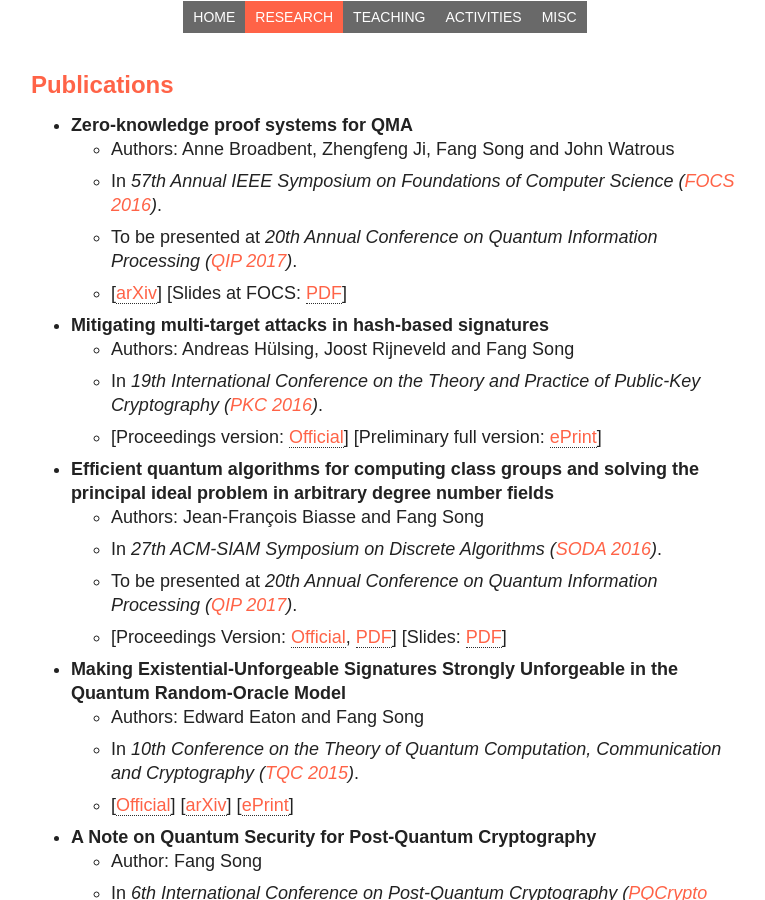
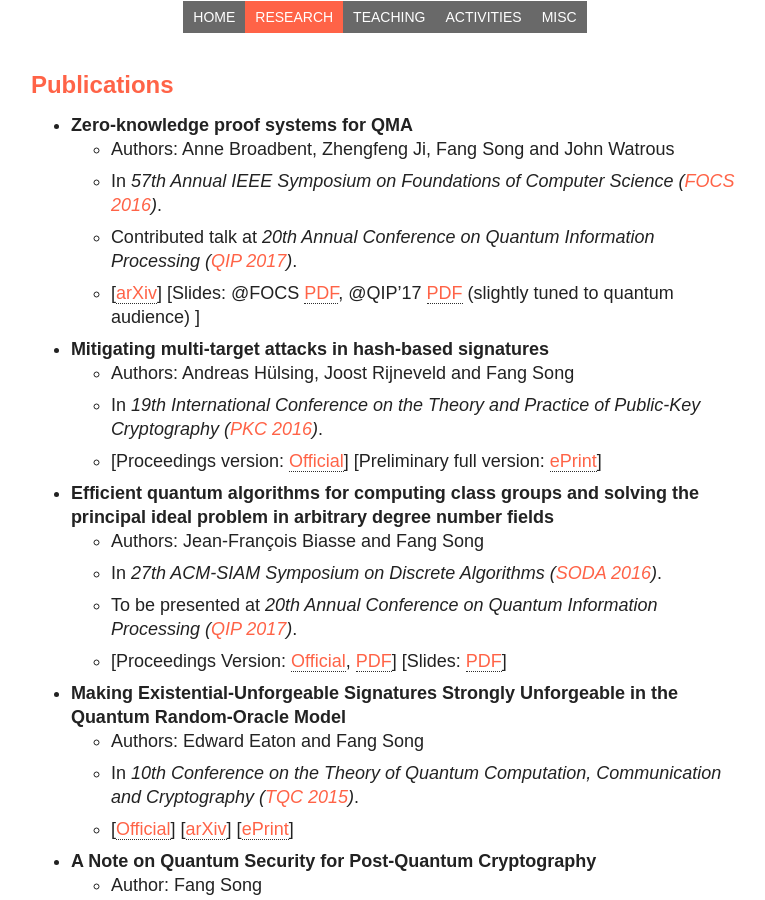
Before and after one commit to fangsonghub/fangsonghub.github.io, a Jekyll site: the page built from research/index.md, in a window 1280 px wide and 900 px high. Shown: the whole window, without its empty margins (255-1020 px from the left). Built offline with Jekyll 4.4.1, drawn with Linux system fonts in a browser that asks for light colours; nearby versions of some CDN libraries; formulas are drawn with MathJax 3.

Commit message:
qip talk

```diff
--- a/research/index.md
+++ b/research/index.md
@@ -10,9 +10,16 @@ modified: <2016-11-14 Mon>
 *   **Zero-knowledge proof systems for QMA**
     *   Authors: Anne Broadbent, Zhengfeng Ji, Fang Song and John Watrous
     *   In _57th Annual IEEE Symposium on Foundations of Computer Science ([FOCS 2016](http://www.wisdom.weizmann.ac.il/~dinuri/focs16/CFP.html))_.
-    *   To be presented at _20th Annual Conference on Quantum Information Processing ([QIP 2017](https://www.stationq.com/qip-2017/))_.
-    *   [[arXiv](http://arxiv.org/abs/1604.02804)]
-        [Slides at FOCS: [PDF]({{base}}/files/talks/2016_focs_qzkqma.pdf){:target="blank"}]
+    *   Contributed talk at _20th Annual Conference on Quantum
+        Information Processing
+        ([QIP 2017](https://www.stationq.com/qip-2017/))_.
+    *   [[arXiv](http://arxiv.org/abs/1604.02804)] [Slides:
+        @FOCS
+        [PDF]({{base}}/files/talks/2016_focs_qzkqma.pdf){:target="blank"},
+        @QIP'17
+        [PDF]({{base}}/files/talks/qip17_qzkqma.pdf){:target="blank"} (slightly tuned to quantum
+        audience)
+        ]
 *   **Mitigating multi-target attacks in hash-based signatures**
     *   Authors: Andreas Hülsing, Joost Rijneveld and Fang Song
     *   In _19th International Conference on the Theory and Practice of Public-Key Cryptography ([PKC 2016](http://troll.iis.sinica.edu.tw/pkc16/index.shtml))_.
```
Also changed, not shown: 1 other file.
